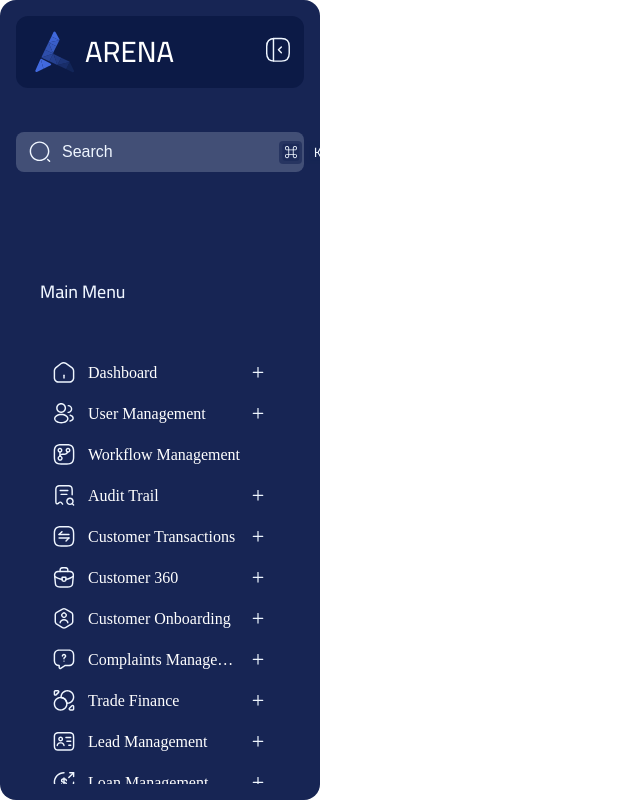
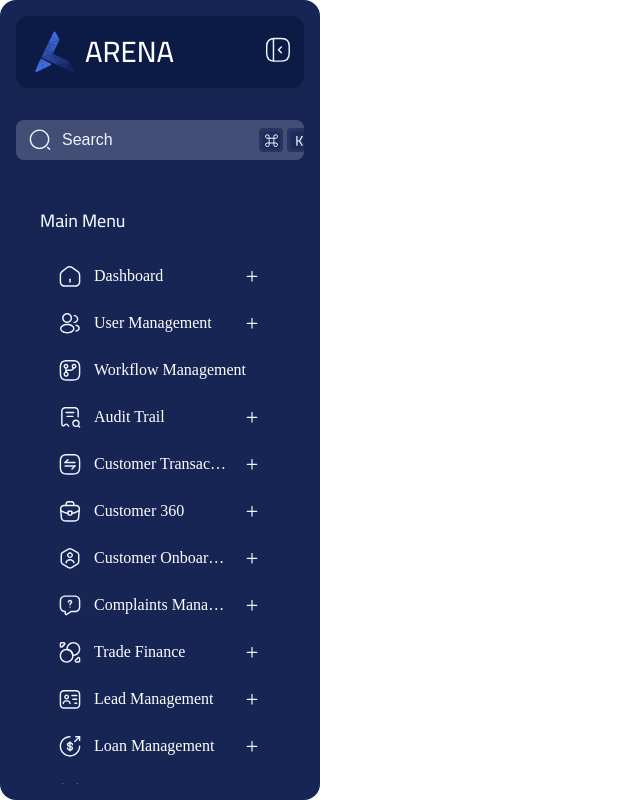
Before and after one commit to CyberMan010/Fully-Dynamic-sidebar, a React (Vite) app: page / in a window 1280 px wide. Shown: the whole page, without its empty margins (0-640 px from the left). Built offline with nearby package versions, Linux system fonts and the light colour scheme.

Commit message:
feat: now design is closely to be done only some animation fixes

```diff
--- a/src/App.tsx
+++ b/src/App.tsx
@@ -11,14 +11,14 @@ const App: React.FC = () => {
     console.log("Search query:", query);
   };
 
-  const toggleUserRole = () => {
-    setUserRole((prevRole) => (prevRole === "admin" ? "user" : "admin"));
-  };
+  // const toggleUserRole = () => {
+  //   setUserRole((prevRole) => (prevRole === "admin" ? "user" : "admin"));
+  // };
 
   return (
     <div className="app">
       {/* <button onClick={toggleUserRole}>
-        Switch to {userRole === "admin" ? "User" : "Admin"}
+        {userRole === "admin" ? "User" : "Admin"}
       </button> */}
       <Sidebar
         items={items}
--- a/src/components/Sidebar/left-sidebar.tsx
+++ b/src/components/Sidebar/left-sidebar.tsx
@@ -110,7 +110,8 @@ export const Sidebar: FunctionComponent<SidebarProps> = ({ userRole }) => {
         </div>
       </div>
     </div>
-      {isExpanded && <div className="main-menu-text">Main Menu</div>}
+      {isExpanded &&
+       <div className="main-menu-text">Main Menu</div>}
       <div className="menu">
         {filteredItems.map(renderMenuItem)}
       </div>
--- a/src/styles/sidebar_style.scss
+++ b/src/styles/sidebar_style.scss
@@ -10,13 +10,50 @@ body {
   padding: 16px;
   flex-direction: column;
   align-items: flex-start;
-  gap: 28px;
+  gap: 16px; /* Reduced gap from 28px to 16px */
   background-color: #172554;
   color: #fff;
   border-radius: 16px;
-  transition: width 0.3s ease;
+  transition: width 0.1s ease;
   box-sizing: border-box;
-  overflow: hidden;
+  white-space: nowrap;
+  transition: all 0.3s cubic-bezier(0.4, 0, 0.2, 1);
+  transform: translateZ(0);
+  will-change: width, padding;
+
+  .sidebar.collapsed .header .toggle {
+    position: absolute;
+    left: 135px;
+    top: 39px;
+    width: 28px;
+    height: 28px;
+    display: flex;
+    justify-content: center;
+    align-items: center;
+    border-radius: 50%;
+    background: #0C1A46;
+    cursor: pointer;
+    z-index: 1000;
+    transition: all 0.3s cubic-bezier(0.4, 0, 0.2, 1);
+  }
+  .sidebar.collapsed .header .toggle img {
+    width: 28px;
+    height: 28px;
+    display: block;
+  }
+
+  .header,
+  .search,
+  .menu,
+  .main-menu-text,
+  .logo-container,
+  .menu-item,
+  .search-container {
+    transition: all 0.3s cubic-bezier(0.4, 0, 0.2, 1);
+    transform: translateZ(0);
+    will-change: transform, opacity, width;
+  }
+
 
   &.collapsed {
     width: 108px;
@@ -33,10 +70,10 @@ body {
   padding: 1px;
   border-radius: 12px;
       .logo-container {
-        display: flex;
+        display: flex !important;
   flex-direction: column;
-  align-items: center;
-  justify-content: center;
+  align-items: center !important;
+  justify-content: center !important;
   width: 100%;
   height: 100%;
   padding: 0;
@@ -67,10 +104,13 @@ body {
 
       .toggle {
         position: absolute;
-        left: 220px;
+        left: 135px;
         top: 39px;
-        width: 28px;
-        height: 28px;
+        display: flex;
+width: 28px;
+height: 28px;
+justify-content: center;
+align-items: center;
 
         border-radius: 50%;
         display: flex;
@@ -80,8 +120,9 @@ body {
         z-index: 1;
 
         img {
-          width: 28px;
-          height: 28px;
+          width: 28px !important;
+          height: 28px !important;
+          display: block !important;
         }
       }
     }
@@ -116,6 +157,7 @@ body {
         padding: 8px 12px;
         justify-content: center;
         border-radius: 8px;
+        white-space: nowrap;
 
         &:hover {
           background: rgba(239, 246, 255, 0.2);
@@ -151,6 +193,22 @@ body {
       align-items: center;
       width: 76px;
     }
+
+
+    transition: all 0.3s cubic-bezier(0.4, 0, 0.2, 1);
+
+    .header,
+    .search,
+    .menu-item {
+      transition: all 0.3s cubic-bezier(0.4, 0, 0.2, 1);
+    }
+
+    .menu-text,
+    .app-name,
+    .cmd-icons {
+      transition: opacity 0.2s cubic-bezier(0.4, 0, 0.2, 1);
+      opacity: 0;
+    }
   }
 
   .header-menu {
@@ -182,7 +240,7 @@ body {
       align-items: center;
       gap: 10px;
       padding: 7.31px;
-      transition: all 0.3s ease;
+      transition: all 0.2s ease;
 
       .logo {
         width: 39.78px;
@@ -201,7 +259,6 @@ body {
 
     .toggle {
       cursor: pointer;
-
       img {
         width: 28px;
         height: 28px;
@@ -212,6 +269,7 @@ body {
   .search {
     padding-top: 16px;
     width: 100%;
+    margin-bottom: 16px;
 
     .search-container {
       width: 100%;
@@ -253,13 +311,15 @@ body {
         display: flex;
         gap: 4px;
         align-items: center;
+        position: relative;
+        right: 20px;
       }
 
       .cmdIcon,
       .cmdIcon1 {
         display: flex;
-        width: 23px;
-        height: 23px;
+        width: 24px;
+        height: 24px;
         padding: 2.5px;
         justify-content: center;
         align-items: center;
@@ -277,28 +337,24 @@ body {
 
   .main-menu-text {
     width: calc(100% - 48px);
-    position: relative;
-    display: flex;
-    flex-direction: row;
-    align-items: center;
-    justify-content: flex-start;
-    padding: 0;
-    margin: 74.65px 24px 16px 24px;
-    box-sizing: border-box;
-    text-align: left;
-    font-size: 18px;
-    color: #eff6ff;
+    padding: 0 24px 0 24px;
     font-family: Cairo;
-  }
+    color: var(--Blue-50, #EFF6FF);
+font-variant-numeric: lining-nums proportional-nums;
+font-size: 18px;
+font-style: normal;
+font-weight: 500;
+line-height: 25px;
+margin-top: 16px; /* Reduced margin-top from 74.65px to 16px */
+
+}
 
   .menu {
-    margin-top: 0;
     padding: 0 24px;
     width: 100%;
     box-sizing: border-box;
     max-height: calc(100vh - 220px);
     overflow-y: auto;
-    overflow-x: hidden;
     scrollbar-width: thin;
     scrollbar-color: rgba(255, 255, 255, 0.3) rgba(23, 37, 84, 0.8);
 
@@ -328,15 +384,20 @@ body {
 
     .menu-item {
       display: flex;
-      width: 100%;
-      padding: 8px 12px;
+
       align-items: center;
       gap: 12px;
       cursor: pointer;
       transition: background 0.2s ease;
       border-radius: 8px;
-      margin: 0;
       box-sizing: border-box;
+
+      padding: 8px 12px;
+      flex: 1 0 0;
+      cursor: pointer;
+      border-radius: 8px;
+      margin: 6px;
+
 
       &:hover {
         background: rgba(239, 246, 255, 0.2);
@@ -518,121 +579,7 @@ body {
   font-size: 16px;
 }
 
-.sideMenuHeader {
-  align-self: stretch;
-  display: flex;
-  flex-direction: column;
-  align-items: flex-start;
-  justify-content: flex-start;
-  gap: 16px;
-}
 
-.title {
-  flex: 1;
-  position: relative;
-  line-height: 25px;
-  font-weight: 500;
-}
-
-.headline {
-  width: 294px;
-  display: flex;
-  flex-direction: row;
-  align-items: center;
-  justify-content: flex-start;
-  padding: 0px 24px;
-  box-sizing: border-box;
-}
-
-.addIcon {
-  width: 20px;
-  position: relative;
-  height: 20px;
-}
-
-.sideMenuButtonPlaceholder {
-  flex: 1;
-  display: flex;
-  flex-direction: row;
-  align-items: center;
-  justify-content: flex-start;
-  padding: 8px 12px;
-  gap: 12px;
-}
-
-.sideMenuButton {
-  align-self: stretch;
-  border-radius: 12px;
-  display: flex;
-  flex-direction: row;
-  align-items: flex-start;
-  justify-content: flex-start;
-}
-
-.navMenu {
-  align-self: stretch;
-  display: flex;
-  flex-direction: column;
-  align-items: flex-start;
-  justify-content: flex-start;
-  gap: 6px;
-  font-size: 16px;
-}
-
-.mainMenuContanir {
-  flex: 1;
-  display: flex;
-  flex-direction: column;
-  align-items: flex-start;
-  justify-content: center;
-  gap: 16px;
-  font-size: 18px;
-}
-
-.sideMenuSingle {
-  width: 100%;
-  height: 100%;
-  position: relative;
-  border-radius: 16px;
-  background-color: #172554;
-  display: flex;
-  flex-direction: column;
-  align-items: flex-start;
-  justify-content: flex-start;
-  padding: 16px;
-  box-sizing: border-box;
-  gap: 28px;
-}
-
-.statushover {
-  position: relative;
-  border-radius: 8px;
-  background-color: rgba(239, 246, 255, 0.2);
-  width: 100%;
-  display: flex;
-  flex-direction: row;
-  align-items: flex-start;
-  justify-content: flex-start;
-  text-align: left;
-  font-size: 16px;
-  color: #eff6ff;
-  font-family: Cairo;
-}
-
-.statusactive {
-  position: relative;
-  border-radius: 8px;
-  background-color: #1d4ed8;
-  width: 100%;
-  display: flex;
-  flex-direction: row;
-  align-items: flex-start;
-  justify-content: flex-start;
-  text-align: left;
-  font-size: 16px;
-  color: #eff6ff;
-  font-family: Cairo;
-}
 
 .statusdisabled {
   position: relative;
@@ -649,9 +596,9 @@ body {
 }
 
 [class*='Icon'] {
-  width: 24px;
-  height: 24px;
-  position: relative;
+  transition: all 0.3s cubic-bezier(0.4, 0, 0.2, 1);
+  transform: translateZ(0);
+  will-change: transform;
 }
 
 .home2Icon,
```
